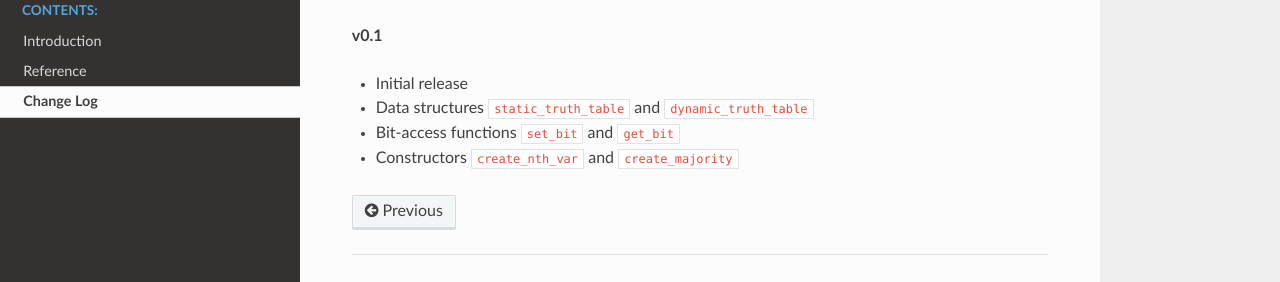
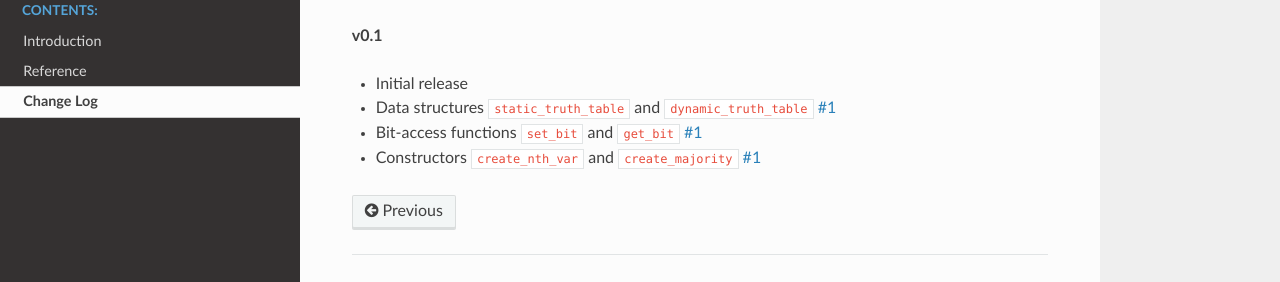
Before and after one commit to msoeken/kitty, a Sphinx documentation site: the page built from docs/changelog.rst, in a window 1280 px wide. Shown: the part 136-418 px from the top of the page. Built offline with Sphinx 7.4.7 and the Read the Docs theme 2.0.0, drawn with Linux system fonts in a browser that asks for light colours.

Commit message:
Changelog.

```diff
--- a/docs/changelog.rst
+++ b/docs/changelog.rst
@@ -3,7 +3,12 @@ Change Log
 
 **v0.1**
 
-- Initial release
-- Data structures ``static_truth_table`` and ``dynamic_truth_table``
-- Bit-access functions ``set_bit`` and ``get_bit``
-- Constructors ``create_nth_var`` and ``create_majority``
+* Initial release
+* Data structures ``static_truth_table`` and ``dynamic_truth_table``
+  `#1 <https://github.com/msoeken/kitty/pull/1>`_
+
+* Bit-access functions ``set_bit`` and ``get_bit``
+  `#1 <https://github.com/msoeken/kitty/pull/1>`_
+
+* Constructors ``create_nth_var`` and ``create_majority``
+  `#1 <https://github.com/msoeken/kitty/pull/1>`_
```
